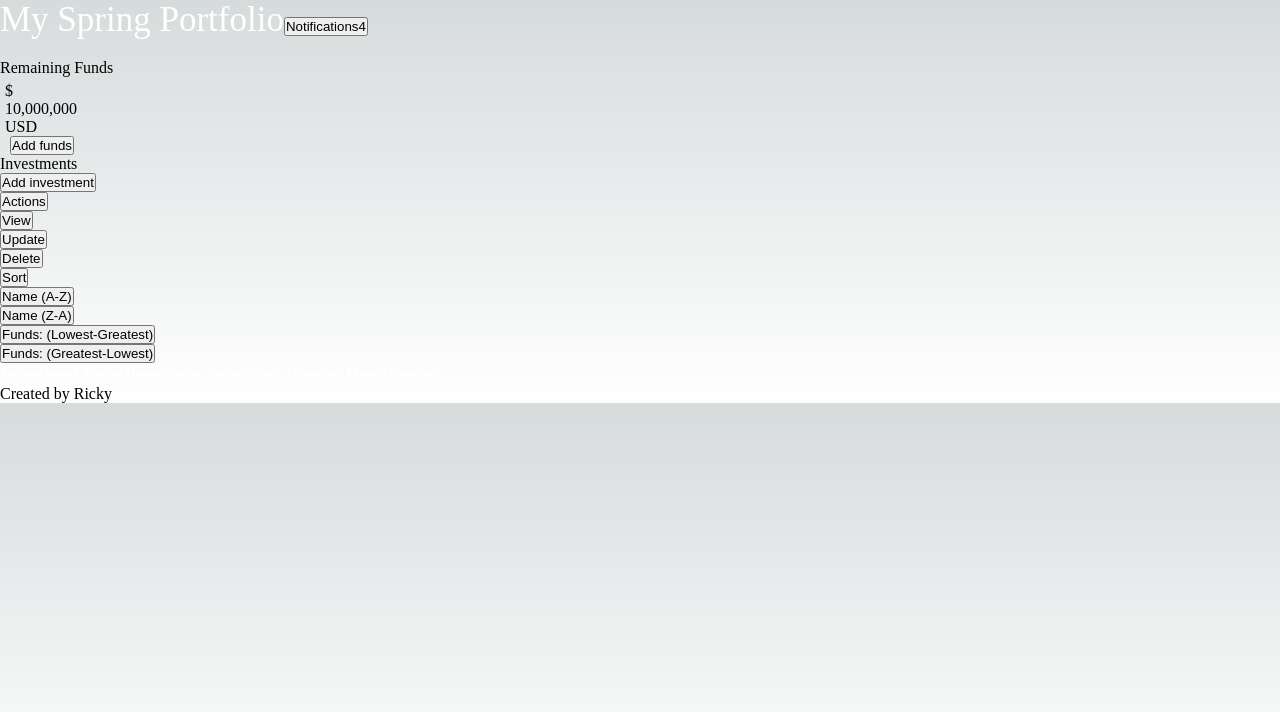
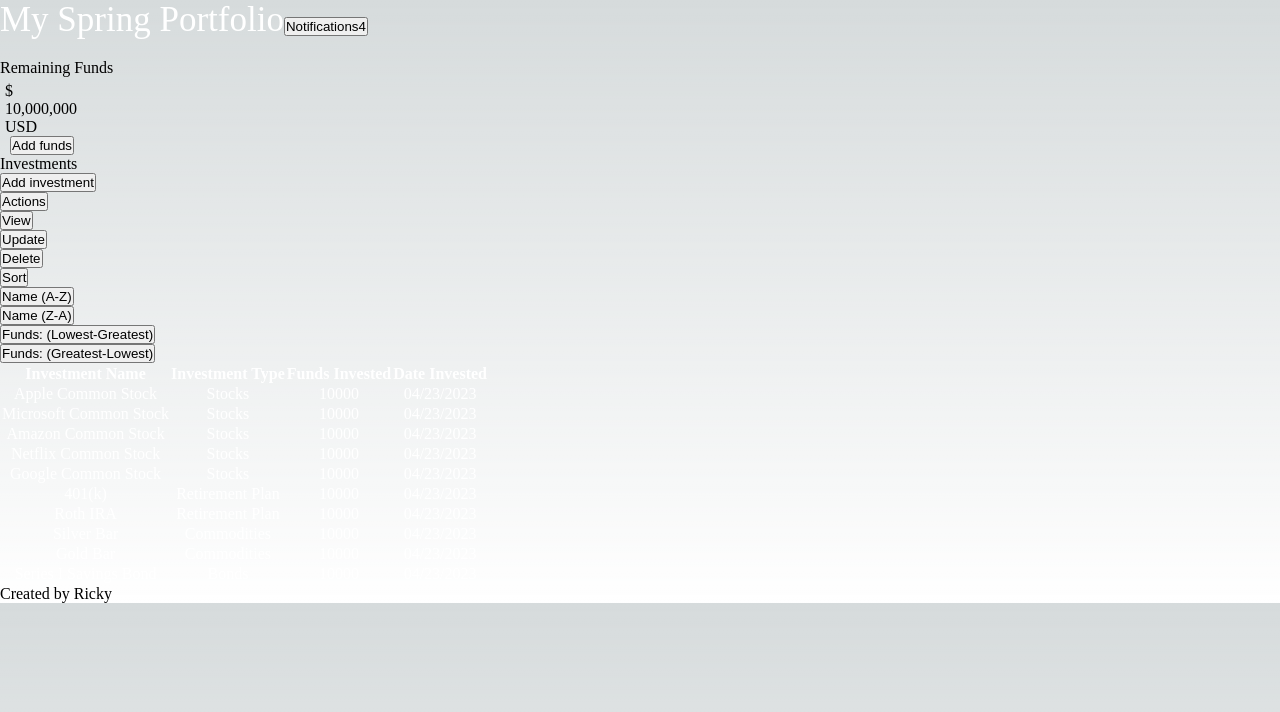
Before and after one commit to rwkliu/Investment-portfolio, a Next.js app in the folder spring-portfolio-front-end/: page / in a window 1280 px wide. Shown: the top 712 px of the page. Built offline with nearby package versions, Linux system fonts and the light colour scheme.

Commit message:
Add example investments to table

```diff
--- a/spring-portfolio-front-end/components/dropdown.jsx
+++ b/spring-portfolio-front-end/components/dropdown.jsx
@@ -7,8 +7,8 @@ export default function Dropdown({ title, items }) {
       <ul className="dropdown-menu dropdown-menu-end">
         {
           items.map(
-            item =>
-              <li key={item.id}><button className="dropdown-item" type="button">{item.name}</button></li>
+          item =>
+            <li key={item.id}><button className="dropdown-item" type="button">{item.name}</button></li>
           )
         }
       </ul>
--- a/spring-portfolio-front-end/components/list-investments.jsx
+++ b/spring-portfolio-front-end/components/list-investments.jsx
@@ -1,15 +1,28 @@
-export default function ListInvestments() {
+export default function ListInvestments({ investments }) {
   return (
     <div className="row">
-      <table className="table table-striped table-bordered">
+      <table className="table table-bordered" style={{textAlign: "center", color: "white"}}>
         <thead>
-          <tr style={{textAlign: "center", color: "white"}}>
+          <tr>
             <th>Investment Name</th>
             <th>Investment Type</th>
             <th>Funds Invested</th>
             <th>Date Invested</th>
           </tr>
         </thead>
+        <tbody>
+          {
+            investments.map(
+              investment =>
+              <tr key={investment.id}>
+                <td>{investment.name}</td>
+                <td>{investment.type}</td>
+                <td>{investment.funds}</td>
+                <td>{investment.date}</td>
+              </tr>
+            )
+          }
+        </tbody>
       </table>
     </div>
   )
--- /dev/null
+++ b/spring-portfolio-front-end/data/example-investments.js
@@ -0,0 +1,61 @@
+export const exampleInvestments = [{
+  id: 0,
+  name: "Apple Common Stock",
+  type: "Stocks",
+  funds: 10000,
+  date: "04/23/2023"
+}, {
+  id: 1,
+  name: "Microsoft Common Stock",
+  type: "Stocks",
+  funds: 10000,
+  date: "04/23/2023"
+}, {
+  id: 2,
+  name: "Amazon Common Stock",
+  type: "Stocks",
+  funds: 10000,
+  date: "04/23/2023"
+}, {
+  id: 3,
+  name: "Netflix Common Stock",
+  type: "Stocks",
+  funds: 10000,
+  date: "04/23/2023"
+}, {
+  id: 4,
+  name: "Google Common Stock",
+  type: "Stocks",
+  funds: 10000,
+  date: "04/23/2023"
+}, {
+  id: 5,
+  name: "401(k)",
+  type: "Retirement Plan",
+  funds: 10000,
+  date: "04/23/2023"
+}, {
+  id: 6,
+  name: "Roth IRA",
+  type: "Retirement Plan",
+  funds: 10000,
+  date: "04/23/2023"
+}, {
+  id: 7,
+  name: "Silver Bar",
+  type: "Commodities",
+  funds: 10000,
+  date: "04/23/2023"
+}, {
+  id: 8,
+  name: "Gold Bar",
+  type: "Commodities",
+  funds: 10000,
+  date: "04/23/2023"
+}, {
+  id: 9,
+  name: "Series I Savings Bond",
+  type: "Bonds",
+  funds: 10000,
+  date: "04/23/2023"
+}];
--- a/spring-portfolio-front-end/src/pages/index.js
+++ b/spring-portfolio-front-end/src/pages/index.js
@@ -8,6 +8,7 @@ import Dropdown from '../../components/dropdown'
 
 import { sortTitle, sortActions } from '../../data/sort-titles'
 import { actionTitle, actions } from '../../data/action-titles'
+import { exampleInvestments } from '../../data/example-investments'
 
 export default function Home() {
   return (
@@ -27,7 +28,7 @@ export default function Home() {
           <Dropdown className="" title={actionTitle} items={actions} />
           <Dropdown title={sortTitle} items={sortActions} />
         </div>
-        <ListInvestments />
+        <ListInvestments investments={exampleInvestments}/>
       </div>
       <Footer footerText={"Created by Ricky"}/>
     </>
```
